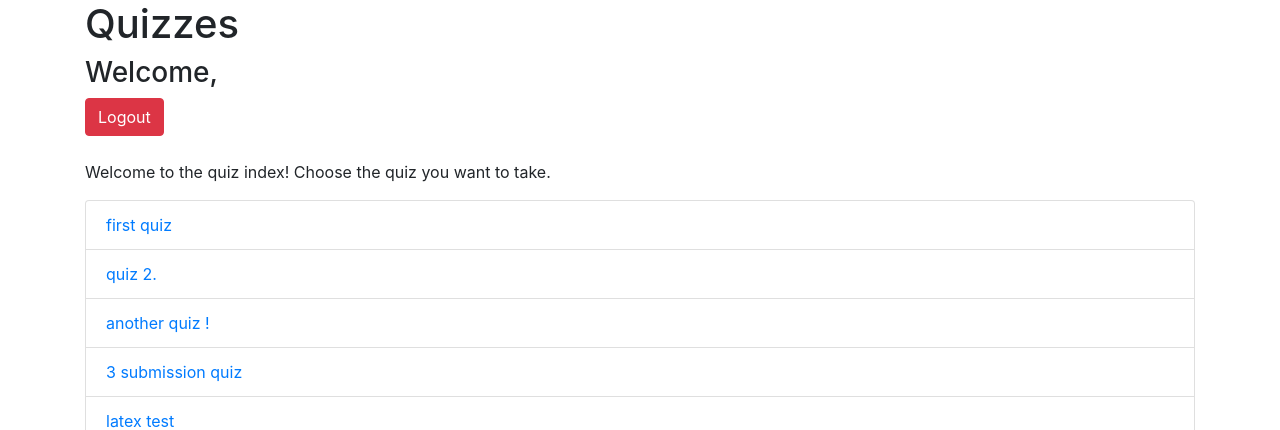
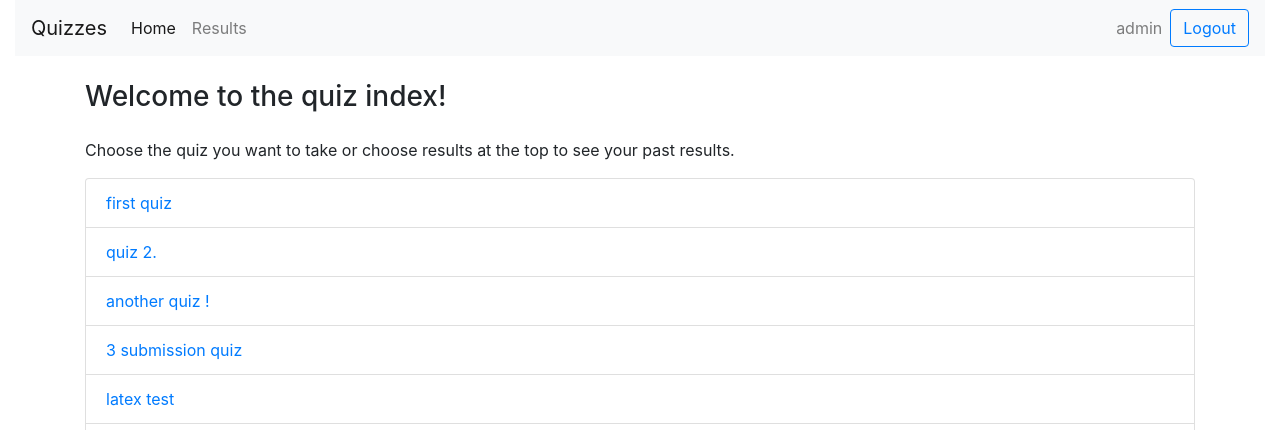
Before and after one commit to eddieqiao23/django, a Django app: page /quiz/ in a window 1280 px wide. Shown: the top 430 px of the page. Run offline with Django 3.2, Linux system fonts and the light colour scheme; a user stored in the database is signed in; data comes from the database, SQL or seed files in the repository; both versions use the stored data as it was after the commit; some libraries are stand-ins or nearby versions.

Commit message:
added bootstrap for index

```diff
--- a/quiz/models.py
+++ b/quiz/models.py
@@ -15,9 +15,12 @@
 
 class Question(models.Model):
     quiz = models.ForeignKey(Quiz, on_delete = models.CASCADE, default = 0)
-    question_statement = models.CharField(max_length=200)
-    answer = models.IntegerField(default=0) # Maybe change to string?
+    question_statement = models.CharField(max_length = 250)
+    answer = models.CharField(default = "", max_length = 250) # Maybe change to string?
     solution = models.CharField(max_length=1000, default = "solution !")
+
+    def last_sub(self):
+        return Submission.objects.filter(question = self).order_by("-sub_time")[0]
 
     def __str__(self):
         return self.question_statement
@@ -26,7 +29,8 @@
     user = models.ForeignKey(User, on_delete = models.CASCADE)
     sub_time = models.DateTimeField("date submitted")
     question = models.ForeignKey(Question, on_delete = models.CASCADE)
-    sub_answer = models.IntegerField(default = 0)
+    sub_answer = models.CharField(default = "", max_length = 250)
+    final_sub = models.BooleanField(default = True)
 
     @property
     def is_correct(self):
--- a/quiz/templates/quiz/index.html
+++ b/quiz/templates/quiz/index.html
@@ -15,33 +15,58 @@
   </head>
 
   <body>
-    <div class = "container">
-      <h1>Quizzes</h1>
 
-      {% if loggedIn %}
-          <h3>Welcome, {{ user.first_name }} {{ user.last_name }}</h3>
+    {% if loggedIn %}
+      <div class = "container-fluid">
+        <nav class="navbar navbar-expand-lg navbar-light bg-light">
+          <a class="navbar-brand" href="">Quizzes</a>
+          <button class="navbar-toggler" type="button" data-toggle="collapse" data-target="#navbarSupportedContent" aria-controls="navbarSupportedContent" aria-expanded="false" aria-label="Toggle navigation">
+            <span class="navbar-toggler-icon"></span>
+          </button>
 
-        <!-- If logged in, then give them option to log out -->
-        <form method = "POST">
-          {% csrf_token %}
-          <input type = "hidden" name = "logout" value = "logout"> </input>
-          <button type="submit" class="btn btn-danger">Logout</button>
+          <div class="collapse navbar-collapse" id="navbarSupportedContent">
+            <ul class="navbar-nav mr-auto">
+              <li class="nav-item active">
+                <a class="nav-link" href="">Home <span class="sr-only">(current)</span></a>
+              </li>
+              <li class="nav-item">
+                <a class="nav-link" href="signup">Results</a>
+              </li>
+            </ul>
 
-        </form>
+            <ul class="navbar-nav ml-auto">
+              <span class="navbar-text mx-2">
+                {{ user.username }}
+              </span>
 
-        <br />
-        <p>Welcome to the quiz index! Choose the quiz you want to take.</p>
+              <form method = "POST" class="form-inline my-2 my-lg-0">
+                {% csrf_token %}
+                <button class="btn btn-outline-primary my-2 my-sm-0" type="submit" name = "logout">Logout</button>
+              </form>
+            </ul>
+          </div>
+        </nav>
+      </div>
+
+      <div class = "container">
+        <div class = "page-header my-4">
+          <h3>Welcome to the quiz index!</h3>
+        </div>
+        <p>Choose the quiz you want to take or choose results at the top to see your past results.</p>
 
         <ul class = "list-group">
           {% for quiz in quizzes %}
             <li class = "list-group-item"><a href = {{quiz.id}}>{{quiz.name}}</a></li>
           {% endfor %}
         </ul>
+      </div>
 
-      {% else %}
-
-        <!-- If not logged in, then give them option to log in -->
-
+    {% else %}
+      <div class = "container">
+        <div class = "page-header my-4">
+          <h3>Welcome to the quiz index!</h3>
+        </div>
+        <p>Please login to see quizzes and your past results.</p>
         <form method = "POST">
           {% csrf_token %}
           {% if failed %}
@@ -59,20 +84,13 @@
             <input type = "password" class = "form-control" name = "inputPassword" id = "inputPassword" />
           </div>
 
-          <button type = "submit" class = "btn btn-danger">Login</button>
+          <button type = "submit" class = "btn btn-success" name = "login">Login</button>
 
-          <br />
-          <p>Please login to see the possible quizzes.</p>
+          <button type = "submit" class = "btn btn-success" name = "signup">Sign Up</button>
+
         </form>
+      </div>
 
-        <form method = "POST">
-          {% csrf_token %}
-          <input type = "hidden" name = "signup" value = "signup"> </input>
-
-          <button type = "submit" class = "btn btn-danger">Sign Up</button>
-        </form>
-      {% endif %}
-
-    </div>
+    {% endif %}
   </body>
 </html>
--- a/quiz/views.py
+++ b/quiz/views.py
@@ -20,7 +20,7 @@
         template = loader.get_template('quiz/signup.html')
         context = {}
 
-        return HttpResponse(template.render(context, request))
+        return HttpResponseRedirect(reverse('quiz:signup'))
     elif request.method == "POST":
         if 'inputUsername' in request.POST.keys():
             user = authenticate(username=request.POST['inputUsername'], password=request.POST['inputPassword'])
@@ -80,8 +80,6 @@
             user = User.objects.create_user(
                 username = request.POST["inputUsername"],
                 password = request.POST["inputPassword"],
-                first_name = request.POST["inputFirstName"],
-                last_name = request.POST["inputLastName"]
             )
             user.save()
 
@@ -92,7 +90,7 @@
             else:
                 print("SLKDFJLKSDFLKJSDJKF")
 
-            template = loader.get_template('quiz/index.html')
+            return HttpResponseRedirect(reverse('quiz:index'))
 
         return HttpResponse(template.render(context, request))
     else:
@@ -116,33 +114,34 @@
 
 def quiz_details(request, quiz_id):
     quiz = get_object_or_404(Quiz, pk = quiz_id)
-    past_subs = Submission.objects.filter(user = request.user, question__quiz__id = quiz_id)
+    past_final_subs = Submission.objects.filter(user = request.user, question__quiz__id = quiz_id, final_sub = True)
 
-    subs_left = quiz.max_subs - past_subs.count() // quiz.quiz_length
-    print(quiz.quiz_length)
-    print("BAH", subs_left)
+    subs_left = quiz.max_subs - past_final_subs.count() // quiz.quiz_length
 
     if request.method == "POST":
-        validSubmission = True
         for q in quiz.question_set.all():
-            if request.POST['answer' + str(q.id)] == "":
-                validSubmission = False
+            username = request.POST['userSubmitting']
+            user = User.objects.filter(username = username)[0]
+            is_final = "submit" in request.POST
+            newSub = Submission(
+                user = user,
+                sub_time = timezone.now(),
+                question = q,
+                sub_answer = request.POST["answer" + str(q.id)],
+                final_sub = is_final
+            )
 
-        if validSubmission:
-            for q in quiz.question_set.all():
-                print("LSDKFJSLKJDF" + str(q.id))
-                username = request.POST['userSubmitting']
-                print("username is: " + username)
-                user = User.objects.filter(username = username)[0]
-                newSub = Submission(
-                    user = user,
-                    sub_time = timezone.now(),
-                    question = q,
-                    sub_answer = request.POST["answer" + str(q.id)],
-                )
+            newSub.save()
 
-                newSub.save()
-
+        if "save" in request.POST:
+            context = {
+                'curr_quiz': quiz,
+                'subs_left': subs_left,
+                'user': request.user,
+                'validSubmission': False,
+            }
+            return HttpResponseRedirect(reverse('quiz:quiz_details', args = (quiz_id,)))
+        else:
             return HttpResponseRedirect(reverse('quiz:results', args=(quiz_id,)))
     else:
         context = {
@@ -174,7 +173,7 @@
 
     # Gets most recent submissions by this user for that quiz
     # Should be correct because for a quiz with n questions, there are n submissions in that order
-    quiz_subs = Submission.objects.filter(user = request.user, question__quiz__id = quiz_id)
+    quiz_subs = Submission.objects.filter(user = request.user, question__quiz__id = quiz_id, final_sub = True)
     recent_subs = quiz_subs.order_by('sub_time')[len(quiz_subs) - len(quiz_questions):len(quiz_subs)]
     score = 0
     for sub in recent_subs:
```
Also changed, not shown: quiz/templates/quiz/questions.html (+7 -7 lines), quiz/templates/quiz/signup.html (+1 -11 lines), db.sqlite3, quiz/migrations/0008_auto_20210522_0113.py (added), quiz/migrations/0009_submission_final_sub.py (added).
